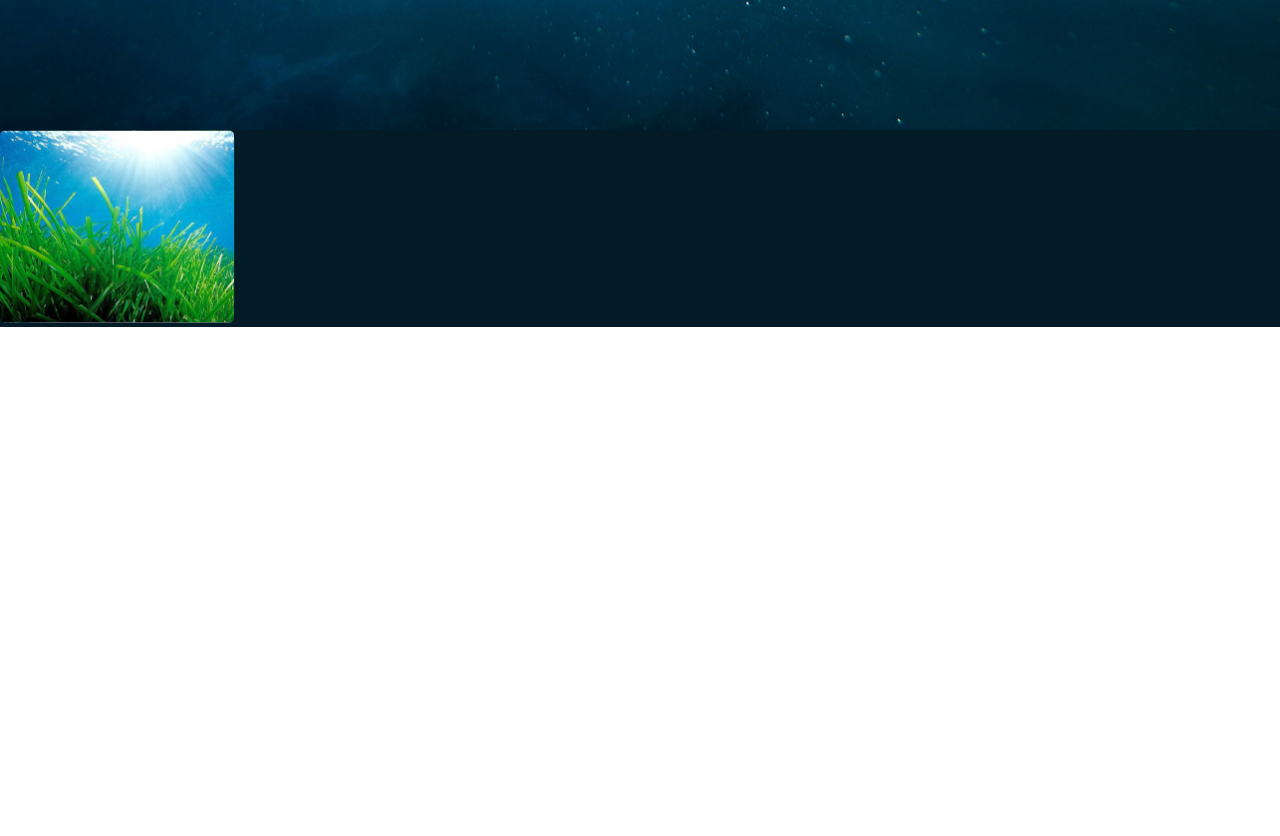
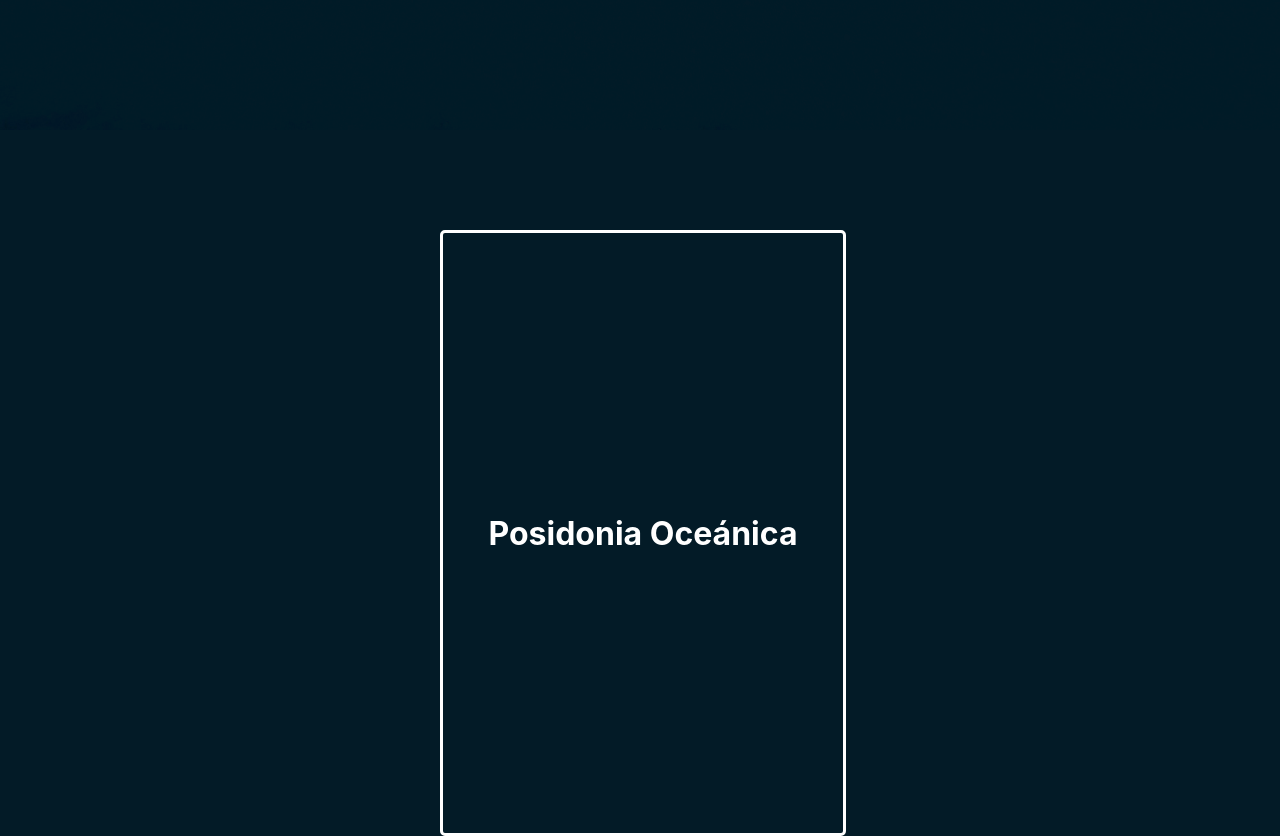
Before and after one commit to CeliaMi/VIVARIUM, a React (Create React App) app: page / in a window 1280 px wide. Shown: the part 720-1556 px from the top of the page. Before the commit the page ends 1047 px from the top, so only its background shows below. Built offline with nearby package versions, Linux system fonts and the light colour scheme.

Commit message:
Catalogo

```diff
--- a/src/App.js
+++ b/src/App.js
@@ -1,24 +1,13 @@
-import logo from './logo.svg';
 import './App.css';
-import db from "./db.json";
+//import db from "./db.json";
+import Portada from './components/portada';
+import Catalogo from './components/Catalogo';
 
 function App() {
   return (
     <div className="App">
-      <header className="App-header">
-        <img src={logo} className="App-logo" alt="logo" />
-        <p>
-          Edit <code>src/App.js</code> and save to reload.
-        </p>
-        <a
-          className="App-link"
-          href="https://reactjs.org"
-          target="_blank"
-          rel="noopener noreferrer"
-        >
-          Learn React
-        </a>
-      </header>
+      <Portada />
+      <Catalogo />
     </div>
   );
 }
--- a/src/components/catalogo.jsx
+++ b/src/components/catalogo.jsx
@@ -1,15 +1,20 @@
 import React from "react"
 import especie1 from '../imagenes/pradera-de-posidonia 2.svg';
-import '../css/catalogo.css';
-import { findRenderedComponentWithType } from "react-dom/test-utils";
+import '../css/Catalogo.css';
 
 function Catalogo() {
   return (
     <div className="Catalogo">
       <header className="Catalogo-header">
-      <div className="tarjeta">
-      <img src={especie1} className="Portada-logo" alt="logo"/>
+      <div className="CardC">
+      <div className="CardC-inner">
+      <div className="CardC-face CardC-face-front">
+      <h2>Posidonia Oceánica</h2>
+      </div>
+      <div className="CardC-face CardC-face-back">
 
+      </div>
+      </div>
       </div>
       </header>
     </div>
--- a/src/css/catalogo.css
+++ b/src/css/catalogo.css
@@ -1,4 +1,109 @@
-.Catalogo-header{
+* {
+    margin: 0;
+    padding: 0;
     background-color: #031B27;
     color: #fff;
 }
+
+.Catalogo-header{
+    background-color: #031B27;
+
+}
+
+.CardC{
+    margin: 100px auto 0;
+    width: 400px;
+    height: 600px;
+}
+
+.CardC-inner{
+    width: 100%;
+    height: 100%;
+    transition: transform 1s;
+    transform-style: preserve-3d;
+    cursor: pointer;
+    position: relative;
+}
+
+.CardC-inner.is-flipped {
+    transform: rotateY(180deg);
+}
+
+.CardC-face{
+    position: absolute;
+    width: 100%;
+    height: 100%;
+    -webkit-backface-visibility: hidden;
+    backface-visibility: hidden;
+    overflow: hidden;
+    border-radius: 5px;
+}
+
+.CardC-face-front{
+    background-color: transparent;
+    border: 3px solid #fff;
+    display: flex;
+    align-items: center;
+    justify-content: center;
+}
+
+.CardC-boton-front{
+    width: 100px;
+}
+
+.CardC-face-front h2{
+    font-size: 32px;
+}
+
+.CardC-face-back{
+    background-color: transparent;
+    border: 3px solid #fff;
+    color: #000;
+    transform: rotateY(180deg);
+}
+
+.CardC-content{
+    width: 100%;
+    height: 100%;
+}
+
+.CardC-header{
+    position: relative;
+    padding: 30px 30px 40px;
+}
+
+.CardC-header:after{
+    content: '';
+    display: block;
+    position: absolute;
+    top: 0;
+    left: 0;
+    right: 0;
+    bottom: 0;
+    z-index: -1;
+    border-radius: 0 0 50% 0;
+}
+
+.CardC-imagen{
+    display: block;
+    width: 250px;
+    height: 250px;
+    margin: 0 auto 30px;
+}
+
+.btn{
+    font-size: 1em;
+    color: #fff;
+    background: transparent;
+    border: 2px solid #fff;
+    display: inline-block;
+    padding: 10px 30px;
+    margin-top: 20px;
+    text-decoration: none;
+    transition: 0.5s;
+  }
+
+  .btn:hover{
+    background: #fff;
+    color: #000;
+  }
--- a/src/index.js
+++ b/src/index.js
@@ -1,17 +1,13 @@
 import React from 'react';
 import ReactDOM from 'react-dom/client';
 import './index.css';
-import Portada from './components/portada';
-import Catalogo from './components/catalogo';
-import db from "./db.json";
-
+import App from './App';
 import reportWebVitals from './reportWebVitals';
 
 const root = ReactDOM.createRoot(document.getElementById('root'));
 root.render(
   <React.StrictMode>
-    <Portada />
-    <Catalogo />
+    <App />
   </React.StrictMode>
 );
 
```
Also changed, not shown: src/components/catalogo.html (added, +36 -0 lines).
